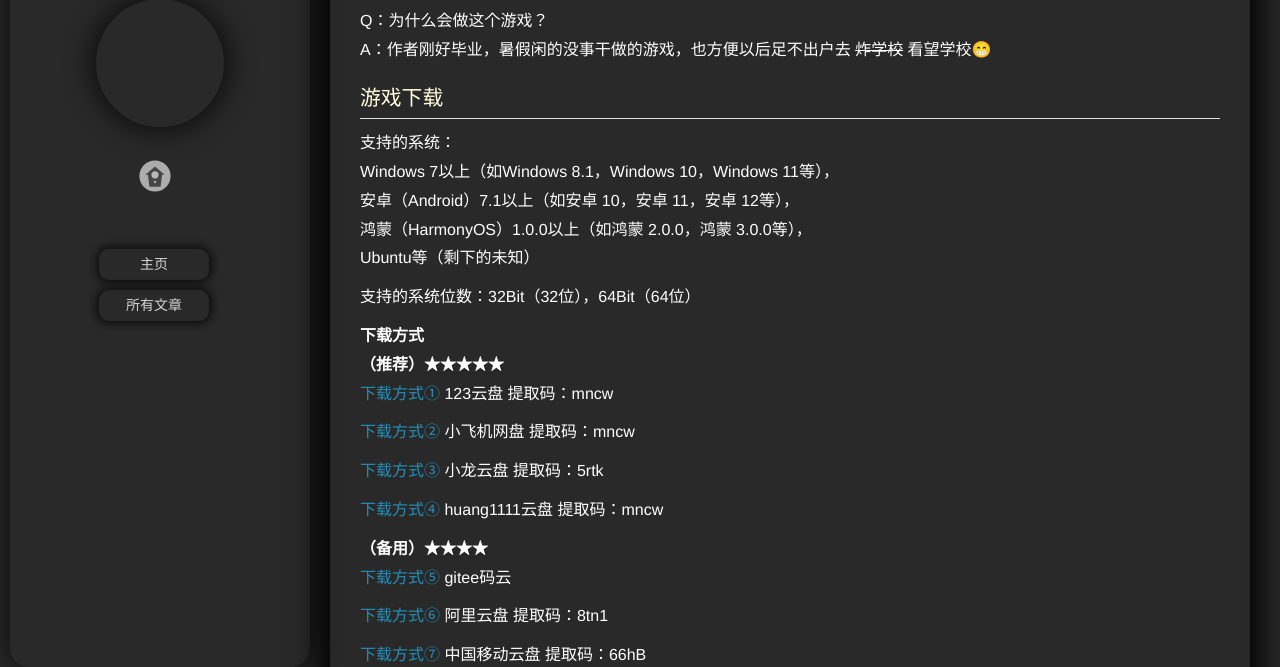
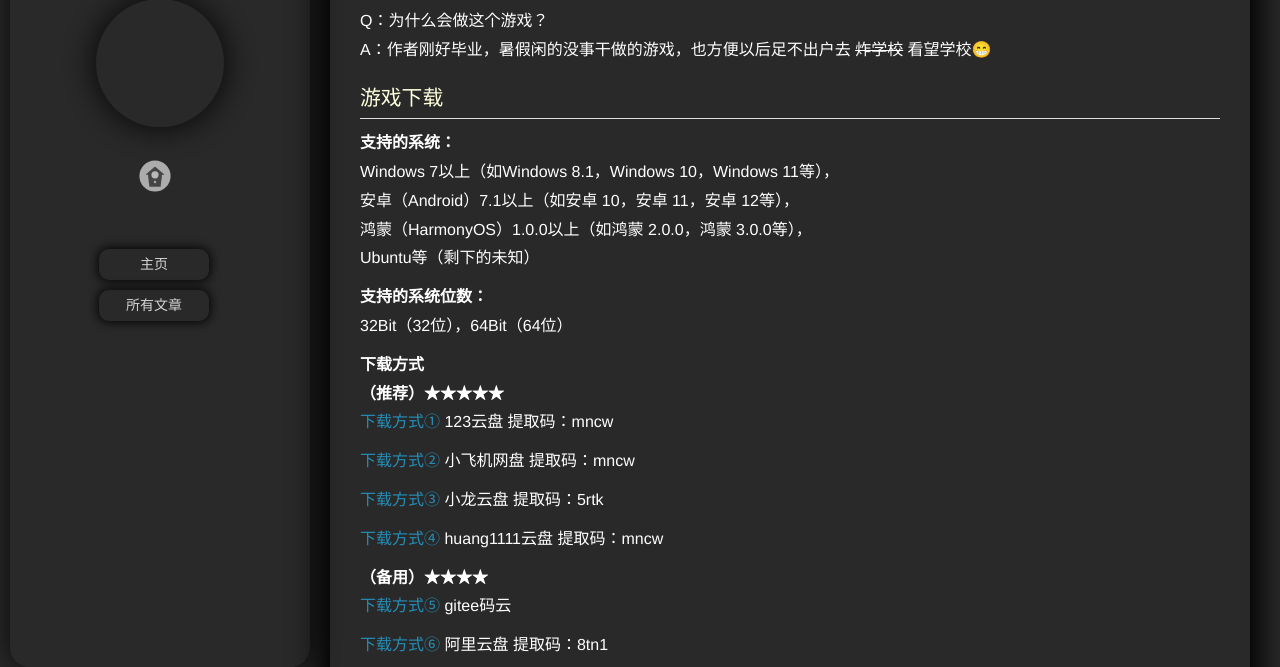
Before and after one commit to zhengdao920/zhengdao920.github.io, a plain HTML site: page 2023/04/30/模拟崇文v1-0-0介绍/index.html in a window 1280 px wide. Shown: the part 123-790 px from the top of the page. Drawn offline with nearby package versions, Linux system fonts and the light colour scheme; some packages are replaced by stand-ins of ours; a script that the page names is missing.

Commit message:
Site updated: 2023-04-30 22:28:54

```diff
--- a/2023/04/30/模拟崇文v1-0-0介绍/index.html
+++ b/2023/04/30/模拟崇文v1-0-0介绍/index.html
@@ -17,7 +17,7 @@
 <meta property="og:description" content="游戏介绍Q：为什么会做这个游戏？A：作者刚好毕业，暑假闲的没事干做的游戏，也方便以后足不出户去 炸学校 看望学校😁 游戏下载支持的系统：Windows 7以上（如Windows 8.1，Windows 10，Windows 11等），安卓（Android）7.1以上（如安卓 10，安卓 11，安卓 12等），鸿蒙（HarmonyOS）1.0.0以上（如鸿蒙 2.0.0，鸿蒙 3.0.0等），Ub">
 <meta property="og:locale">
 <meta property="article:published_time" content="2023-04-29T16:00:00.000Z">
-<meta property="article:modified_time" content="2023-04-30T14:27:44.648Z">
+<meta property="article:modified_time" content="2023-04-30T14:28:42.538Z">
 <meta property="article:author" content="政道">
 <meta name="twitter:card" content="summary">
 
@@ -192,8 +192,8 @@
     <div class="article-entry" itemprop="articleBody">
 
         <h2 id="游戏介绍"><a href="#游戏介绍" class="headerlink" title="游戏介绍"></a>游戏介绍</h2><p>Q：为什么会做这个游戏？<br>A：作者刚好毕业，暑假闲的没事干做的游戏，也方便以后足不出户去 <del>炸学校</del> 看望学校😁</p>
-<h2 id="游戏下载"><a href="#游戏下载" class="headerlink" title="游戏下载"></a>游戏下载</h2><p>支持的系统：<br>Windows 7以上（如Windows 8.1，Windows 10，Windows 11等），<br>安卓（Android）7.1以上（如安卓 10，安卓 11，安卓 12等），<br>鸿蒙（HarmonyOS）1.0.0以上（如鸿蒙 2.0.0，鸿蒙 3.0.0等），<br>Ubuntu等（剩下的未知）</p>
-<p>支持的系统位数：32Bit（32位），64Bit（64位）</p>
+<h2 id="游戏下载"><a href="#游戏下载" class="headerlink" title="游戏下载"></a>游戏下载</h2><p><strong>支持的系统：</strong><br>Windows 7以上（如Windows 8.1，Windows 10，Windows 11等），<br>安卓（Android）7.1以上（如安卓 10，安卓 11，安卓 12等），<br>鸿蒙（HarmonyOS）1.0.0以上（如鸿蒙 2.0.0，鸿蒙 3.0.0等），<br>Ubuntu等（剩下的未知）</p>
+<p><strong>支持的系统位数：</strong><br>32Bit（32位），64Bit（64位）</p>
 <p><strong>下载方式</strong><br><strong>（推荐）★★★★★</strong><br><a target="_blank" rel="noopener" href="https://www.123pan.com/s/O9yUVv-PfhH3.html">下载方式①</a>  123云盘    提取码：mncw</p>
 <p><a target="_blank" rel="noopener" href="https://www.feijix.com/s/9f8GbgI?code=mncw">下载方式②</a>  小飞机网盘    提取码：mncw</p>
 <p><a target="_blank" rel="noopener" href="https://wx.stariverpan.com/web/share/?lang=zh&shareId=NjU5MDY0NTYxNTU0NDI3OTA0&type=clouds">下载方式③</a>  小龙云盘    提取码：5rtk</p>
```
Also changed, not shown: index.html (+2 -2 lines).
